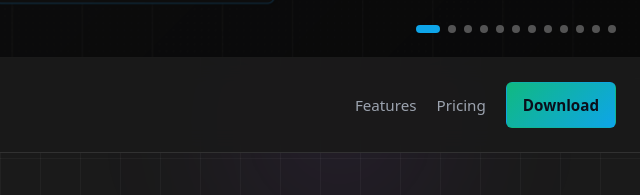
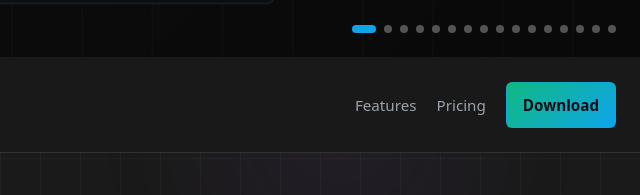
Before and after one commit to dovvnloading/Graphite-Site, a plain HTML site: page index.html in a window 1280 px wide. Shown: the part 442-637 px from the top of the page, 640-1280 px from the left. Drawn offline with Linux system fonts and the light colour scheme.

Commit message:
Update index.html

```diff
--- a/index.html
+++ b/index.html
@@ -956,7 +956,11 @@
         'https://github.com/dovvnloading/Graphite-Site/blob/main/Screenshot%202025-11-05%20111955.png?raw=true',
         'https://github.com/dovvnloading/Graphite-Site/blob/main/Screenshot%202025-11-05%20112247.png?raw=true',
         'https://github.com/dovvnloading/Graphite-Site/blob/main/Screenshot%202025-11-05%20135531.png?raw=true',
-        'https://github.com/dovvnloading/Graphite-Site/blob/main/Screenshot%202025-11-05%20135844.png?raw=true'
+        'https://github.com/dovvnloading/Graphite-Site/blob/main/Screenshot%202025-11-05%20135844.png?raw=true',
+        'https://github.com/dovvnloading/Graphite-Site/blob/main/Screenshot%202025-11-06%20194325.png?raw=true',
+        'https://github.com/dovvnloading/Graphite-Site/blob/main/Screenshot%202025-11-06%20200611.png?raw=true',
+        'https://github.com/dovvnloading/Graphite-Site/blob/main/Screenshot%202025-11-07%20092122.png?raw=true',
+        'https://github.com/dovvnloading/Graphite-Site/blob/main/Screenshot%202025-11-07%20170738.png?raw=true'
     ];
 
         const overlayTexts = [
```
